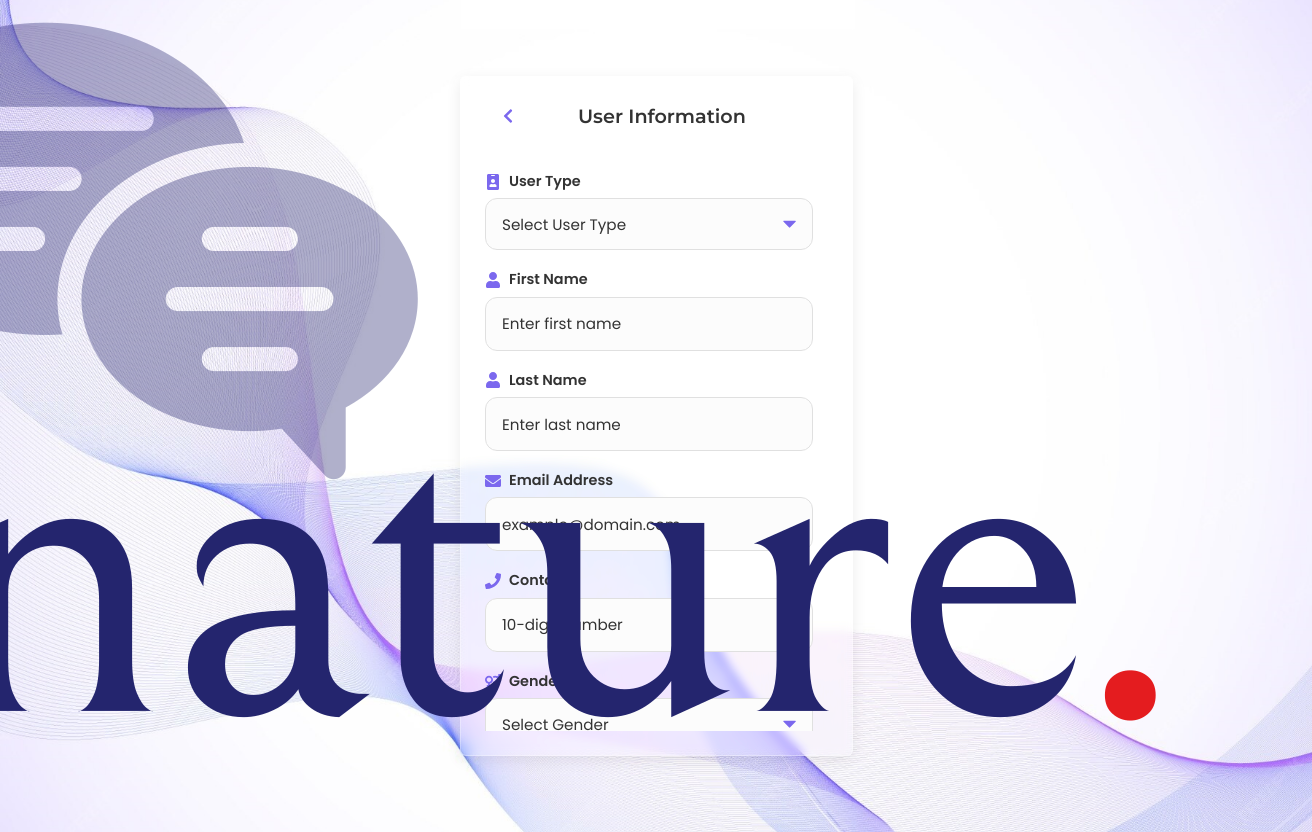
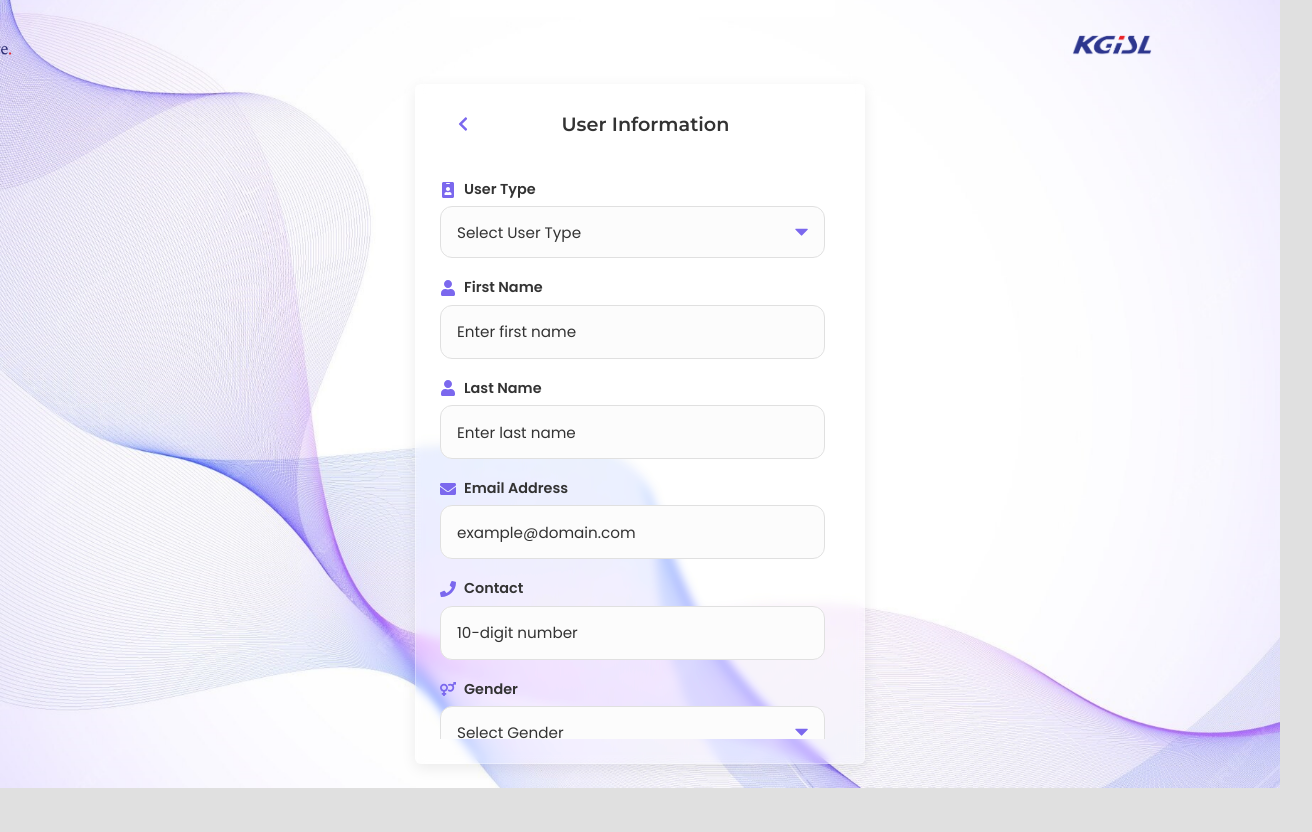
Before and after one commit to K1rthik/campus-survey-form-v1-fe, a React (Vite) app: page /employeeForm in a window 1280 px wide. Shown: the whole page, 1312 px wide, since content can reach past the window. After the commit the page ends 800 px from the top, so only its background shows below. Built offline with nearby package versions, Linux system fonts and the light colour scheme.

Commit message:
Update EmployeeForm.css

```diff
--- a/src/styles/EmployeeForm.css
+++ b/src/styles/EmployeeForm.css
@@ -29,13 +29,18 @@
 .employeeForm-mainhead{
     width: 100%;
 }
+.emp-form-split-container{
+    display: flex;
+    flex-direction: column;
+    width: 100%;
+}
 /* Main wrapper for the entire form screen */
 .emp-form-main-wrapper {
     display: flex;
     justify-content: center;
     align-items: center;
-    min-height: 100vh;
-    padding: 1rem;
+    /* min-height: 100vh; */
+    padding: 1rem 0 rem;
     position: relative;
     overflow-x: hidden; /* Prevents horizontal scrolling */
     z-index: 10;
@@ -61,12 +66,19 @@
     /* Add hardware acceleration for smoother rendering */
     transform: translateZ(0);
 }
-
+.emp-form-sign{
+     height: 30px;  /* adjust as needed */
+    width: 80px;
+}
 .emp-form-logo-container {
-    position: absolute;
+    display:flex ;
+    justify-content: space-between;
+    align-items: baseline;
+    position: relative;
     top: 15px;
     right: 10%;
     z-index: 10;
+    padding: 10px 0px 20px 60px;
   }
   .emp-form-input::placeholder {
   color: #333333 !important;
```
